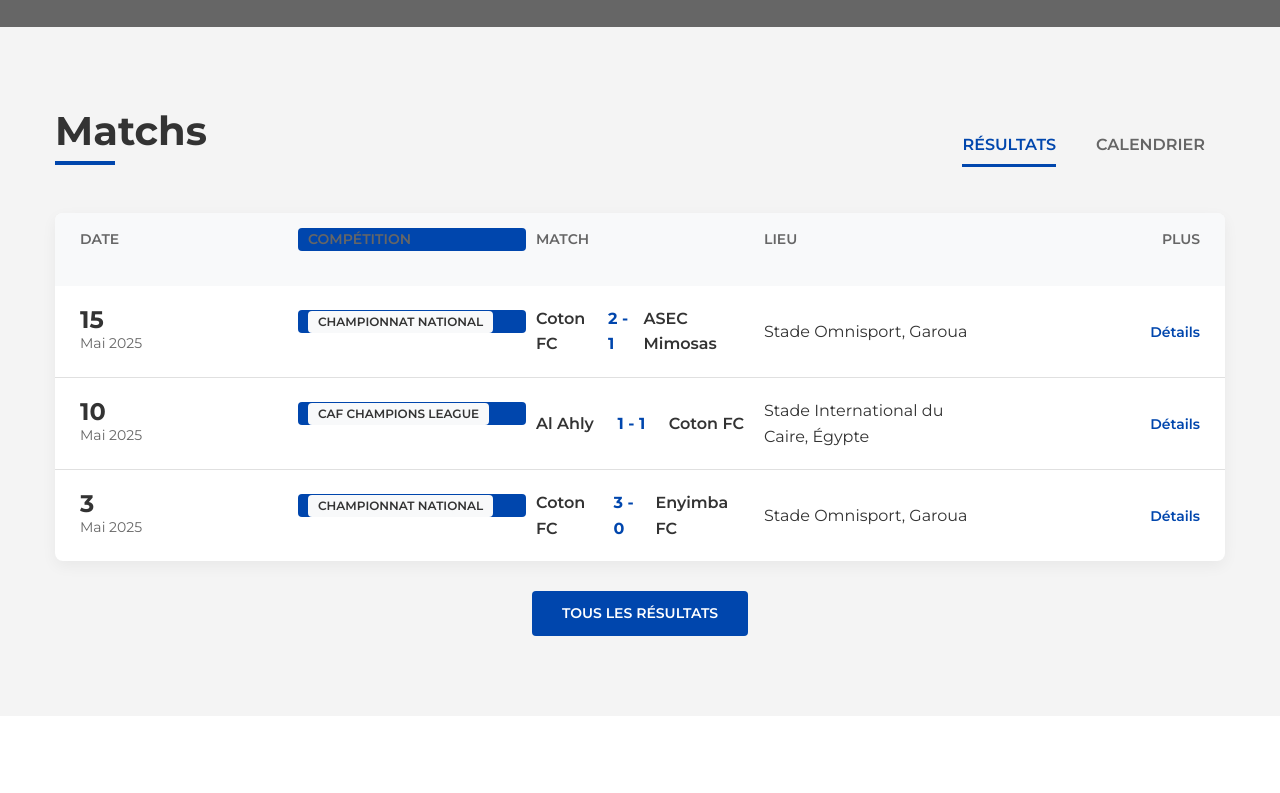
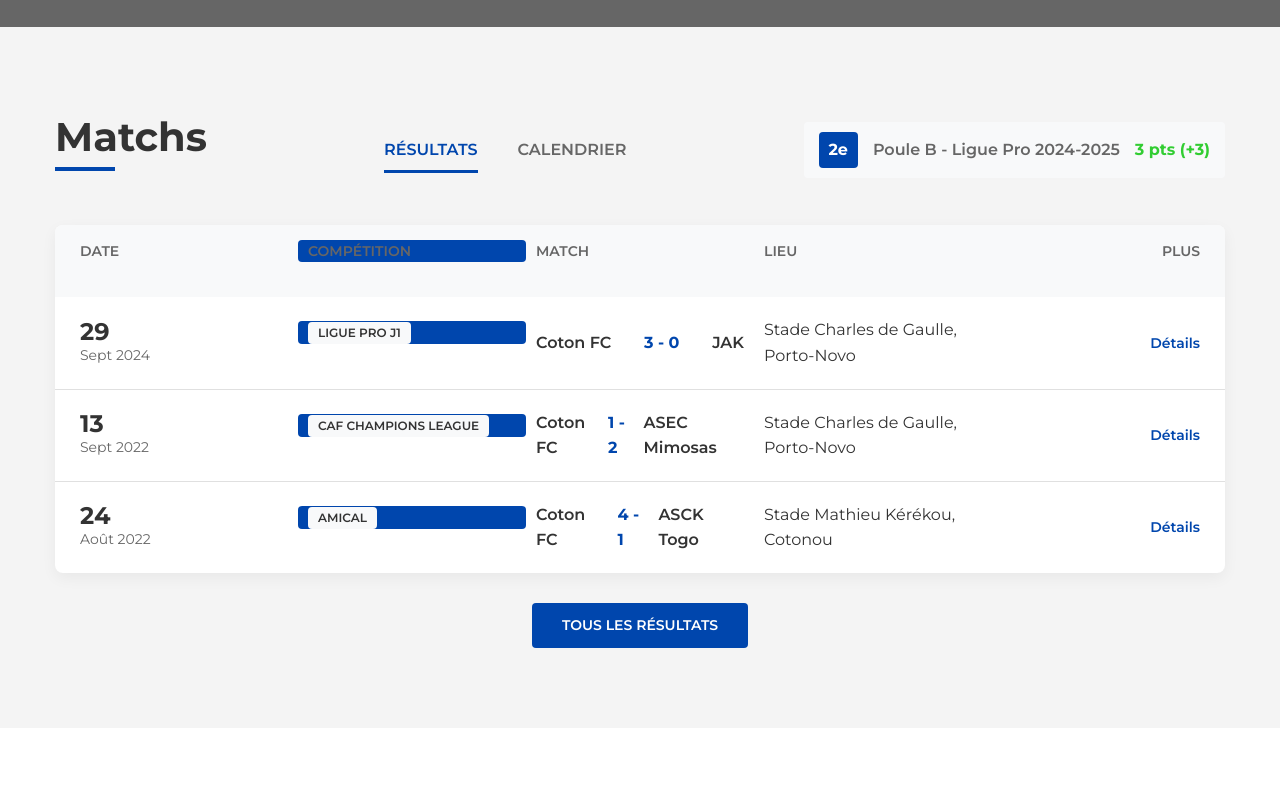
Before and after one commit to flori92/coton-fc-website, a website: page public/index.html in a window 1280 px wide. Shown: the part 764-1557 px from the top of the page. Drawn offline with nearby package versions, Linux system fonts and the light colour scheme.

Commit message:
✨ FEAT: Mise à jour des résultats réels et du calendrier des matchs de Coton FC

```diff
--- a/public/assets/css/style.css
+++ b/public/assets/css/style.css
@@ -382,6 +382,38 @@
     right: 20px;
     height: 3px;
     background-color: var(--primary-color);
+}
+
+.position-info {
+    display: flex;
+    align-items: center;
+    margin-top: 15px;
+    margin-bottom: 15px;
+    background-color: #f8f9fa;
+    padding: 10px 15px;
+    border-radius: 4px;
+}
+
+.position-badge {
+    background-color: var(--primary-color);
+    color: var(--secondary-color);
+    font-weight: 700;
+    padding: 5px 10px;
+    border-radius: 4px;
+    margin-right: 15px;
+    font-size: 16px;
+}
+
+.position-text {
+    font-weight: 600;
+    color: #666;
+    margin-right: 15px;
+}
+
+.points {
+    color: var(--accent-color);
+    font-weight: 700;
+    margin-left: auto;
 }
 
 .matches-table {
--- a/public/assets/js/main.js
+++ b/public/assets/js/main.js
@@ -68,6 +68,10 @@
  */
 function initTabs() {
     const tabButtons = document.querySelectorAll('.tab');
+    const matchesTable = document.querySelector('.matches-table');
+    const matchesCalendar = document.querySelector('.matches-calendar');
+
+    if (!matchesTable || !matchesCalendar) return;
 
     tabButtons.forEach(button => {
         button.addEventListener('click', function() {
@@ -78,21 +82,37 @@
             // Ajouter la classe active à l'onglet cliqué
             this.classList.add('active');
 
-            // Ici, vous pouvez ajouter la logique pour afficher le contenu correspondant
-            // Par exemple, charger les résultats ou le calendrier des matchs
+            // Afficher le contenu correspondant à l'onglet
             const tabType = this.textContent.trim();
             console.log(`Onglet ${tabType} activé`);
 
-            // Simuler un chargement de données
-            const matchesTable = document.querySelector('.matches-table');
-            if (matchesTable) {
-                matchesTable.style.opacity = '0.5';
+            if (tabType === 'RÉSULTATS') {
+                // Afficher les résultats
+                matchesTable.style.display = 'block';
+                matchesCalendar.style.display = 'none';
+
+                // Animation de transition
+                matchesTable.style.opacity = '0';
                 setTimeout(() => {
                     matchesTable.style.opacity = '1';
-                }, 500);
+                }, 100);
+            } else if (tabType === 'CALENDRIER') {
+                // Afficher le calendrier
+                matchesTable.style.display = 'none';
+                matchesCalendar.style.display = 'block';
+
+                // Animation de transition
+                matchesCalendar.style.opacity = '0';
+                setTimeout(() => {
+                    matchesCalendar.style.opacity = '1';
+                }, 100);
             }
         });
     });
+
+    // Initialisation : afficher les résultats par défaut
+    matchesTable.style.display = 'block';
+    matchesCalendar.style.display = 'none';
 }
 
 /**
--- a/public/index.html
+++ b/public/index.html
@@ -100,11 +100,11 @@
     <section class="hero-banner">
         <div class="container">
             <div class="match-info">
-                <div class="competition">CAF Champions League</div>
-                <h1>COTON FC VS ASEC Mimosas</h1>
+                <div class="competition">Ligue Pro du Bénin - Journée 20</div>
+                <h1>COTON FC VS JS POBÈ</h1>
                 <div class="match-details">
-                    <span class="date"><i class="far fa-calendar-alt"></i> 12 Juin 2025</span>
-                    <span class="time"><i class="far fa-clock"></i> 17:00</span>
+                    <span class="date"><i class="far fa-calendar-alt"></i> 27 Avril 2025</span>
+                    <span class="time"><i class="far fa-clock"></i> 16:00</span>
                     <span class="venue">Stade Charles de Gaulle, Porto-Novo</span>
                 </div>
                 <div class="countdown">
@@ -143,6 +143,11 @@
                     <button class="tab active">RÉSULTATS</button>
                     <button class="tab">CALENDRIER</button>
                 </div>
+                <div class="position-info">
+                    <span class="position-badge">2e</span>
+                    <span class="position-text">Poule B - Ligue Pro 2024-2025</span>
+                    <span class="points">3 pts (+3)</span>
+                </div>
             </div>
             <div class="matches-table">
                 <div class="table-header">
@@ -154,20 +159,109 @@
                 </div>
                 <div class="match-row">
                     <div class="col date">
-                        <span class="day">15</span>
-                        <span class="month-year">Mai 2025</span>
+                        <span class="day">29</span>
+                        <span class="month-year">Sept 2024</span>
                     </div>
                     <div class="col competition">
-                        <span class="badge">Championnat National</span>
+                        <span class="badge">Ligue Pro J1</span>
                     </div>
                     <div class="col match">
                         <div class="teams">
                             <span class="team home">Coton FC</span>
-                            <span class="score">2 - 1</span>
+                            <span class="score">3 - 0</span>
+                            <span class="team away">JAK</span>
+                        </div>
+                    </div>
+                    <div class="col venue">Stade Charles de Gaulle, Porto-Novo</div>
+                    <div class="col more">
+                        <a href="#" class="details-link">Détails</a>
+                    </div>
+                </div>
+                <div class="match-row">
+                    <div class="col date">
+                        <span class="day">13</span>
+                        <span class="month-year">Sept 2022</span>
+                    </div>
+                    <div class="col competition">
+                        <span class="badge">CAF Champions League</span>
+                    </div>
+                    <div class="col match">
+                        <div class="teams">
+                            <span class="team home">Coton FC</span>
+                            <span class="score">1 - 2</span>
                             <span class="team away">ASEC Mimosas</span>
                         </div>
                     </div>
-                    <div class="col venue">Stade Omnisport, Garoua</div>
+                    <div class="col venue">Stade Charles de Gaulle, Porto-Novo</div>
+                    <div class="col more">
+                        <a href="#" class="details-link">Détails</a>
+                    </div>
+                </div>
+                <div class="match-row">
+                    <div class="col date">
+                        <span class="day">24</span>
+                        <span class="month-year">Août 2022</span>
+                    </div>
+                    <div class="col competition">
+                        <span class="badge">Amical</span>
+                    </div>
+                    <div class="col match">
+                        <div class="teams">
+                            <span class="team home">Coton FC</span>
+                            <span class="score">4 - 1</span>
+                            <span class="team away">ASCK Togo</span>
+                        </div>
+                    </div>
+                    <div class="col venue">Stade Mathieu Kérékou, Cotonou</div>
+                    <div class="col more">
+                        <a href="#" class="details-link">Détails</a>
+                    </div>
+                </div>
+            </div>
+            <div class="matches-calendar" style="display: none;">
+                <div class="table-header">
+                    <div class="col date">DATE</div>
+                    <div class="col competition">COMPÉTITION</div>
+                    <div class="col match">MATCH</div>
+                    <div class="col venue">LIEU</div>
+                    <div class="col more">PLUS</div>
+                </div>
+                <div class="match-row">
+                    <div class="col date">
+                        <span class="day">27</span>
+                        <span class="month-year">Avril 2025</span>
+                    </div>
+                    <div class="col competition">
+                        <span class="badge">Ligue Pro J20</span>
+                    </div>
+                    <div class="col match">
+                        <div class="teams">
+                            <span class="team home">Coton FC</span>
+                            <span class="score">vs</span>
+                            <span class="team away">JS Pobè</span>
+                        </div>
+                    </div>
+                    <div class="col venue">Stade Charles de Gaulle, Porto-Novo</div>
+                    <div class="col more">
+                        <a href="#" class="details-link">Billets</a>
+                    </div>
+                </div>
+                <div class="match-row">
+                    <div class="col date">
+                        <span class="day">04</span>
+                        <span class="month-year">Mai 2025</span>
+                    </div>
+                    <div class="col competition">
+                        <span class="badge">Ligue Pro J21</span>
+                    </div>
+                    <div class="col match">
+                        <div class="teams">
+                            <span class="team home">Etoiles Filantes</span>
+                            <span class="score">vs</span>
+                            <span class="team away">Coton FC</span>
+                        </div>
+                    </div>
+                    <div class="col venue">Stade Municipal, Parakou</div>
                     <div class="col more">
                         <a href="#" class="details-link">Détails</a>
                     </div>
@@ -178,38 +272,18 @@
                         <span class="month-year">Mai 2025</span>
                     </div>
                     <div class="col competition">
-                        <span class="badge">CAF Champions League</span>
-                    </div>
-                    <div class="col match">
-                        <div class="teams">
-                            <span class="team home">Al Ahly</span>
-                            <span class="score">1 - 1</span>
-                            <span class="team away">Coton FC</span>
-                        </div>
-                    </div>
-                    <div class="col venue">Stade International du Caire, Égypte</div>
-                    <div class="col more">
-                        <a href="#" class="details-link">Détails</a>
-                    </div>
-                </div>
-                <div class="match-row">
-                    <div class="col date">
-                        <span class="day">3</span>
-                        <span class="month-year">Mai 2025</span>
-                    </div>
-                    <div class="col competition">
-                        <span class="badge">Championnat National</span>
+                        <span class="badge">Ligue Pro J22</span>
                     </div>
                     <div class="col match">
                         <div class="teams">
                             <span class="team home">Coton FC</span>
-                            <span class="score">3 - 0</span>
-                            <span class="team away">Enyimba FC</span>
+                            <span class="score">vs</span>
+                            <span class="team away">AS Cotonou</span>
                         </div>
                     </div>
-                    <div class="col venue">Stade Omnisport, Garoua</div>
+                    <div class="col venue">Stade Charles de Gaulle, Porto-Novo</div>
                     <div class="col more">
-                        <a href="#" class="details-link">Détails</a>
+                        <a href="#" class="details-link">Billets</a>
                     </div>
                 </div>
             </div>
```
